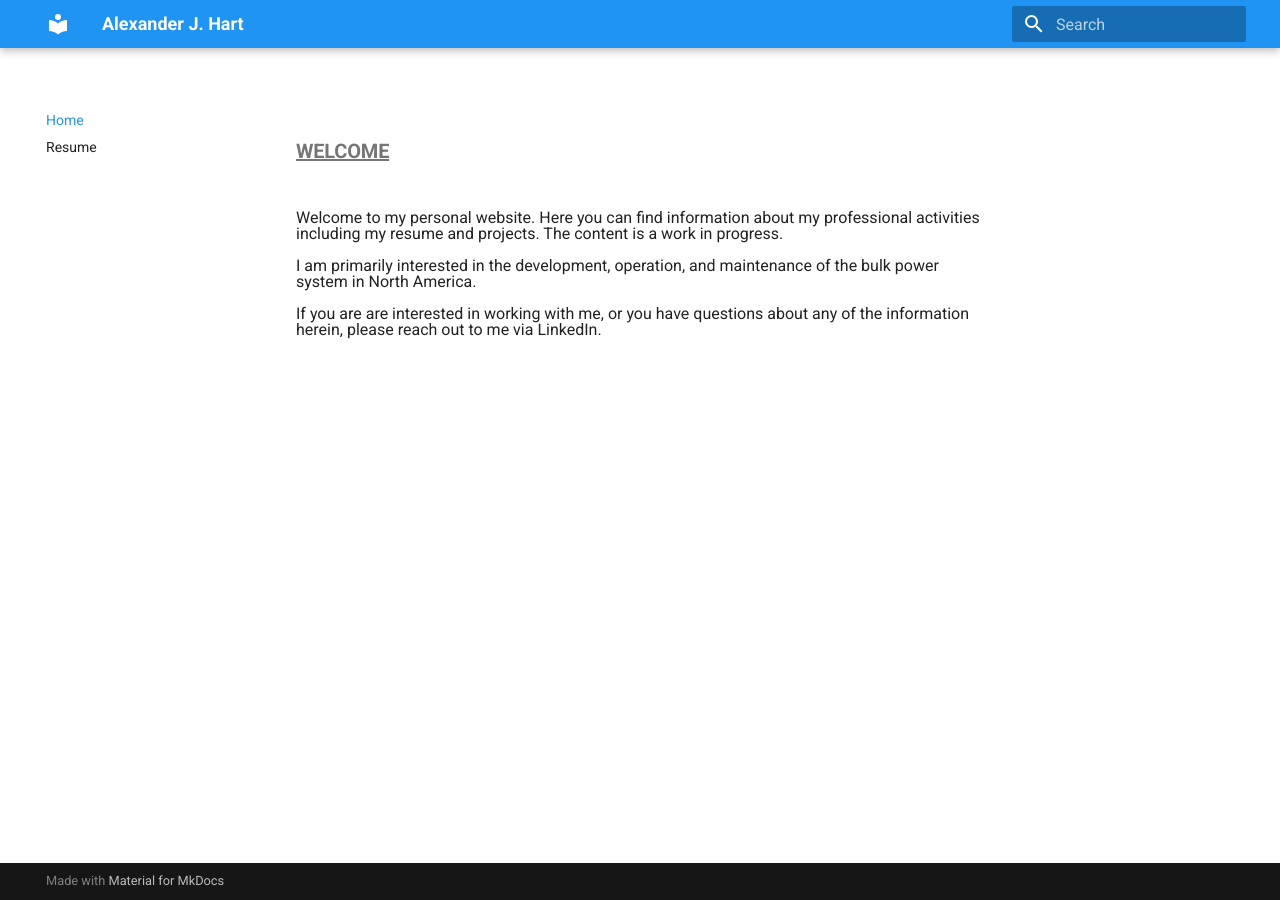
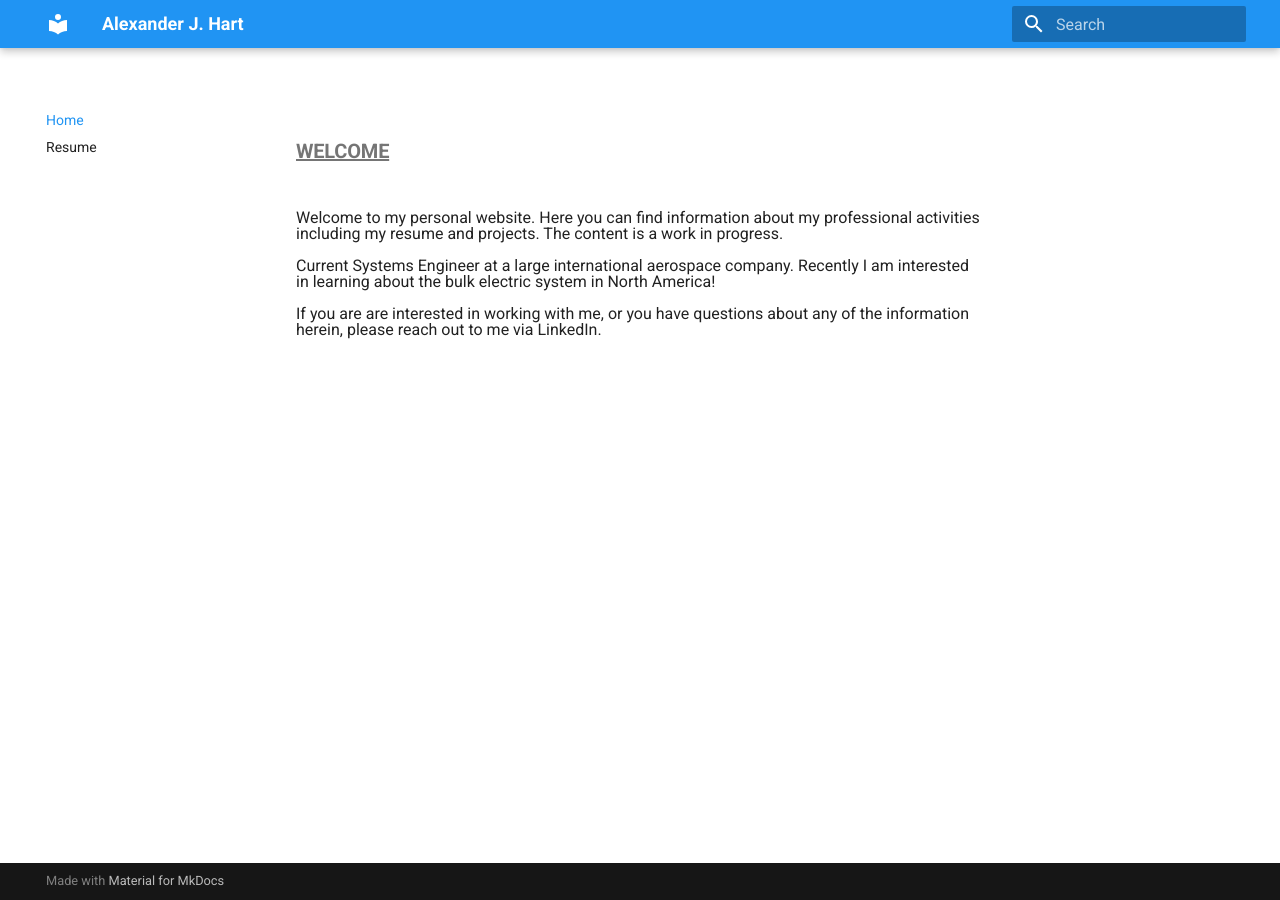
Before and after one commit to ajhart5/portfolio, an MkDocs documentation site: the page built from docs/index.md, in a window 1280 px wide. Built offline with MkDocs 1.6.1 and Material for MkDocs 9.7.7, drawn with Linux system fonts in a browser that asks for light colours.

Commit message:
Updates Aug 4 2026

```diff
--- a/docs/index.md
+++ b/docs/index.md
@@ -2,6 +2,6 @@
 
 Welcome to my personal website. Here you can find information about my professional activities including my resume and projects. The content is a work in progress.
 
-I am primarily interested in the development, operation, and maintenance of the bulk power system in North America.
+Current Systems Engineer at a large international aerospace company. Recently I am interested in learning about the bulk electric system in North America!
 
 If you are are interested in working with me, or you have questions about any of the information herein, please reach out to me via LinkedIn.
```
